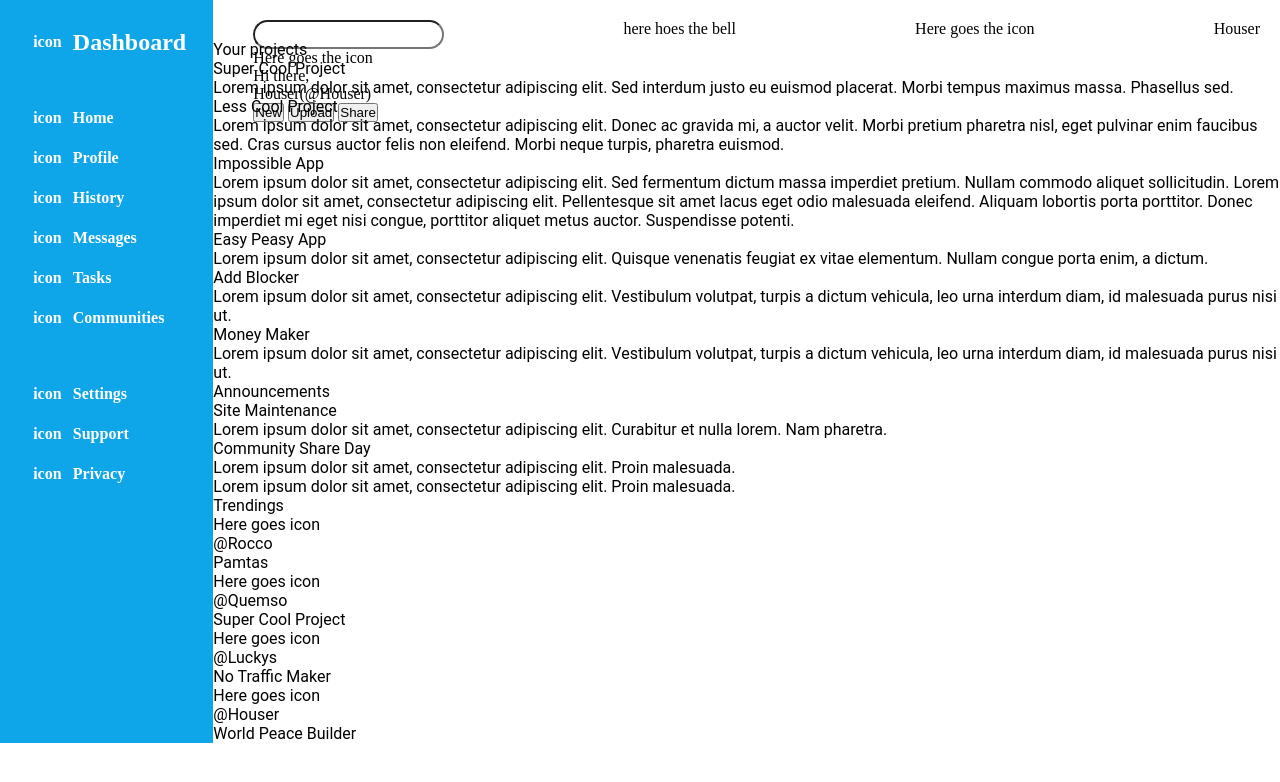
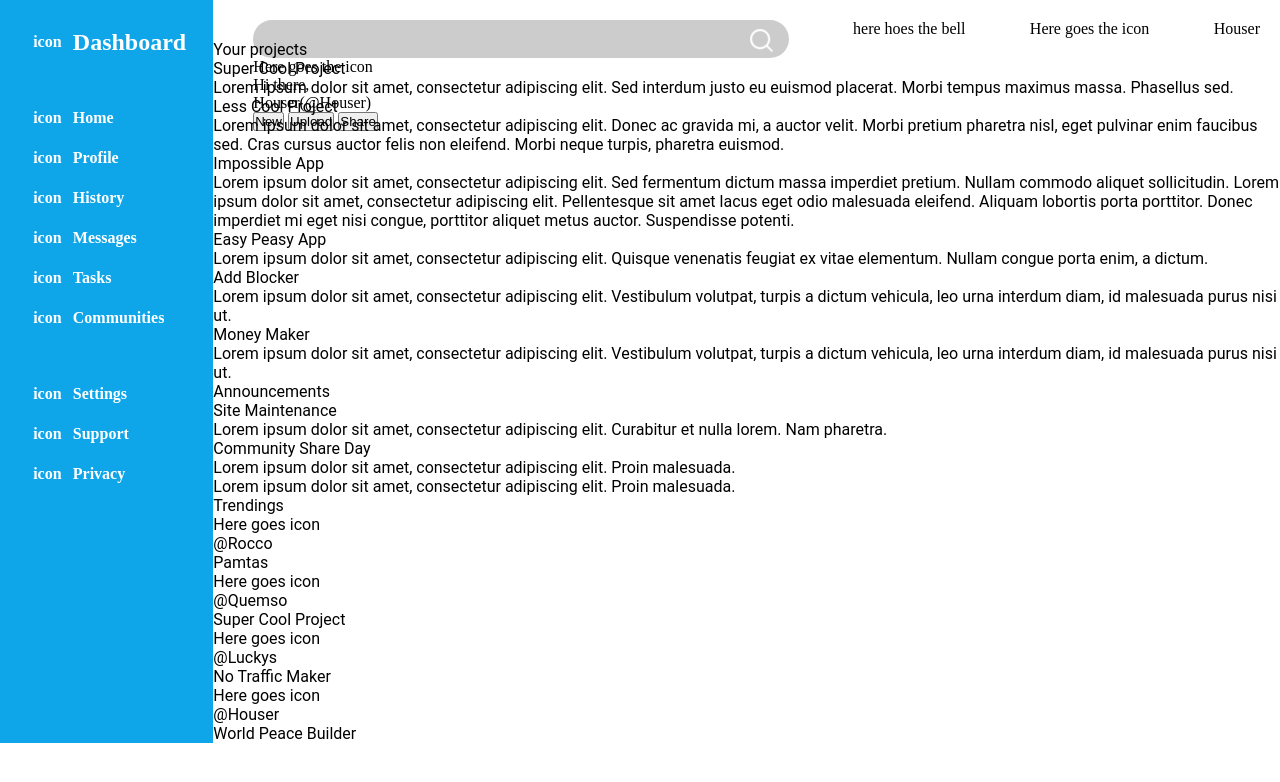
Before and after one commit to Houser97/Admin-Dashboard, a plain HTML site: page index.html in a window 1280 px wide. Drawn offline with Linux system fonts and the light colour scheme.

Commit message:
Create search bar and style it
In the HTML the input was wrapped in the FORM element, in which the
action sends the information to the Google engine and the method is
get.

The button to submit the information has an image to give a better
appearance to the input. On the other hand, the form container is used
as the input visualization.

```diff
--- a/index.html
+++ b/index.html
@@ -11,9 +11,10 @@
     <div class="container">
         <div class="top_part">
             <div class="search1">
-                <div>
-                    <input type="search">
-                </div>
+                <form action="https://www.google.com/search" method="get">
+                    <input type="text" name="q">
+                    <button type="submit"><img src="search.png"></button>
+                </form>
                 <div class="bell">here hoes the bell</div>
                 <div class="icon">Here goes the icon</div>
                 <div class="name">Houser</div>
--- a/style.css
+++ b/style.css
@@ -75,8 +75,37 @@
     justify-content: space-between;
 }
 
+/*--------- search bar ---------*/
+
+form{
+    width: 50%;
+    background-color: rgba(0, 0,0, 0.2);
+    display: flex;
+    align-items: center;
+    border-radius: 60px;
+    padding: 6px 16px;
+}
+
 input{
-    padding: 5px;
-    background-color: rgba(255, 255, 255, 0.2);
-    border-radius: 20px;
+    background: transparent;
+    border: 0;
+    flex: 1;
+    outline: none;
+    color: black;
+    padding: 4px 4px;
+    font-size: 16px;
 }
+
+form button img{
+    width: 100%;
+    height: 100%;
+}
+
+form button{
+    border: 0;
+    border-radius: 50%;
+    width: 25px;
+    height: 25px;
+    cursor: pointer;
+    background-color:  transparent;
+}
```
Also changed, not shown: search.png (added).
